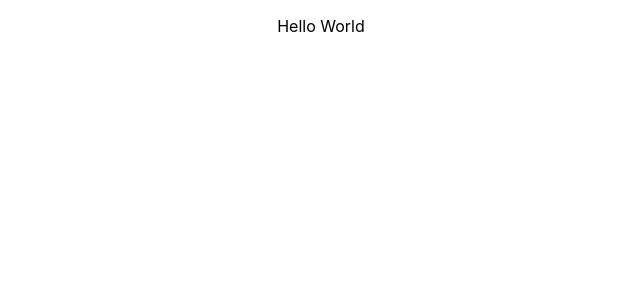
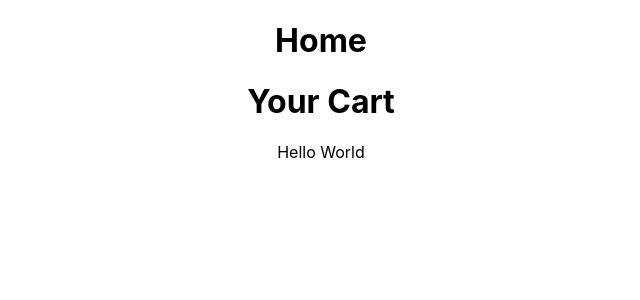
Before and after one commit to ninajavier/chancletaResurrected, a React (Create React App) app: page / in a window 1280 px wide. Shown: the top 300 px of the page, without its empty margins (319-959 px from the left). Built offline with nearby package versions, Linux system fonts and the light colour scheme.

Commit message:
Added components and updated app.js with components.

```diff
--- a/src/App.js
+++ b/src/App.js
@@ -1,8 +1,17 @@
 import './App.css';
+import React from 'react';
+import Home from './components/pages/Home';
+import Cart from './components/pages/Cart';
+import CheckOut from './components/pages/CheckOut';
+import ExclusiveForm from './components/pages/ExclusiveForm';
 
 function App() {
   return (
     <div className="App">
+      <Home />
+      <Cart />
+      <CheckOut />
+      <ExclusiveForm />
       <p>Hello World</p>
     </div>
   );
--- /dev/null
+++ b/src/components/pages/Home.js
@@ -0,0 +1,9 @@
+const Home = () => {
+    return (
+        <div>
+        <h1>Home</h1>
+        </div>
+    );
+}
+
+export default Home;
```
